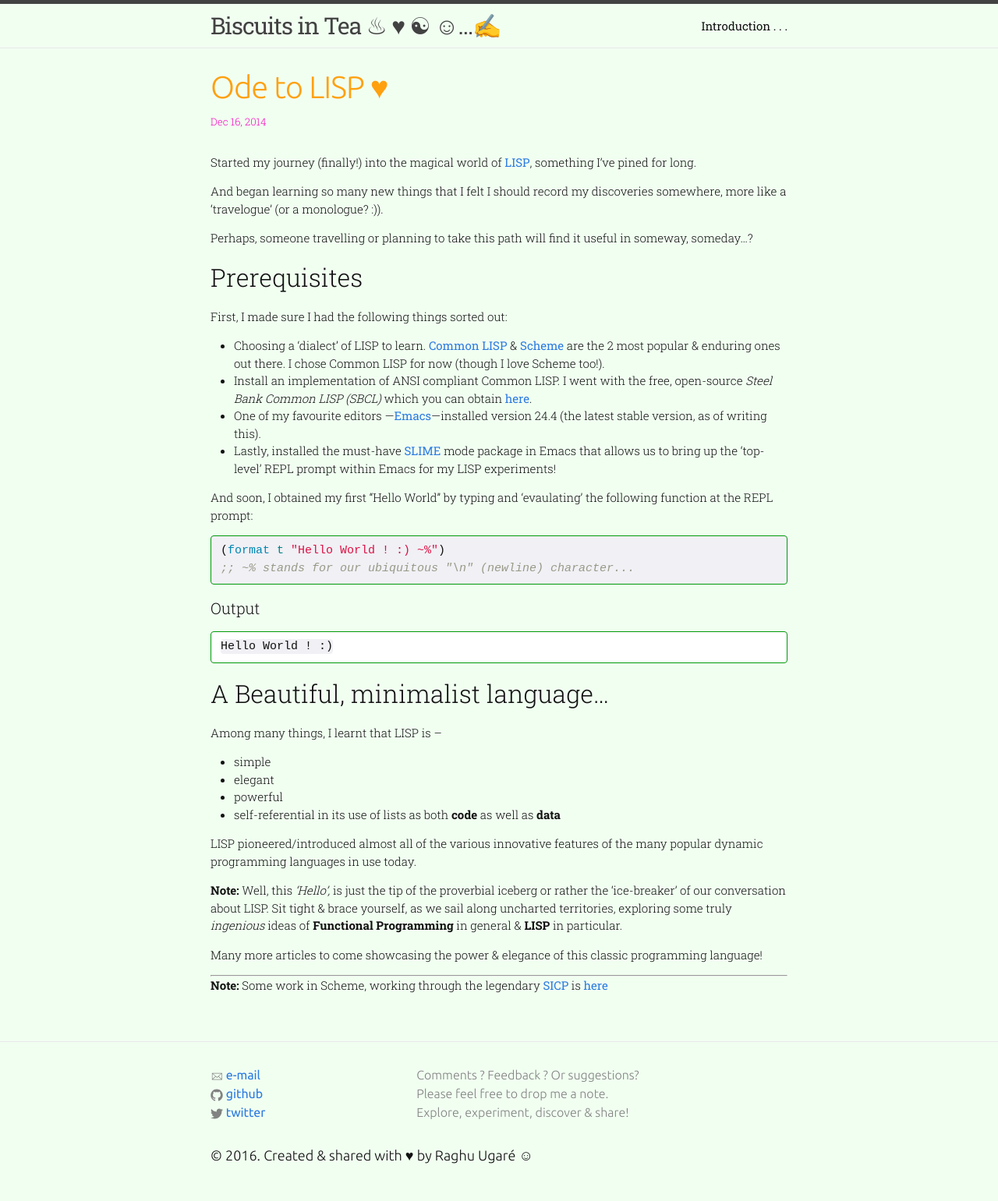
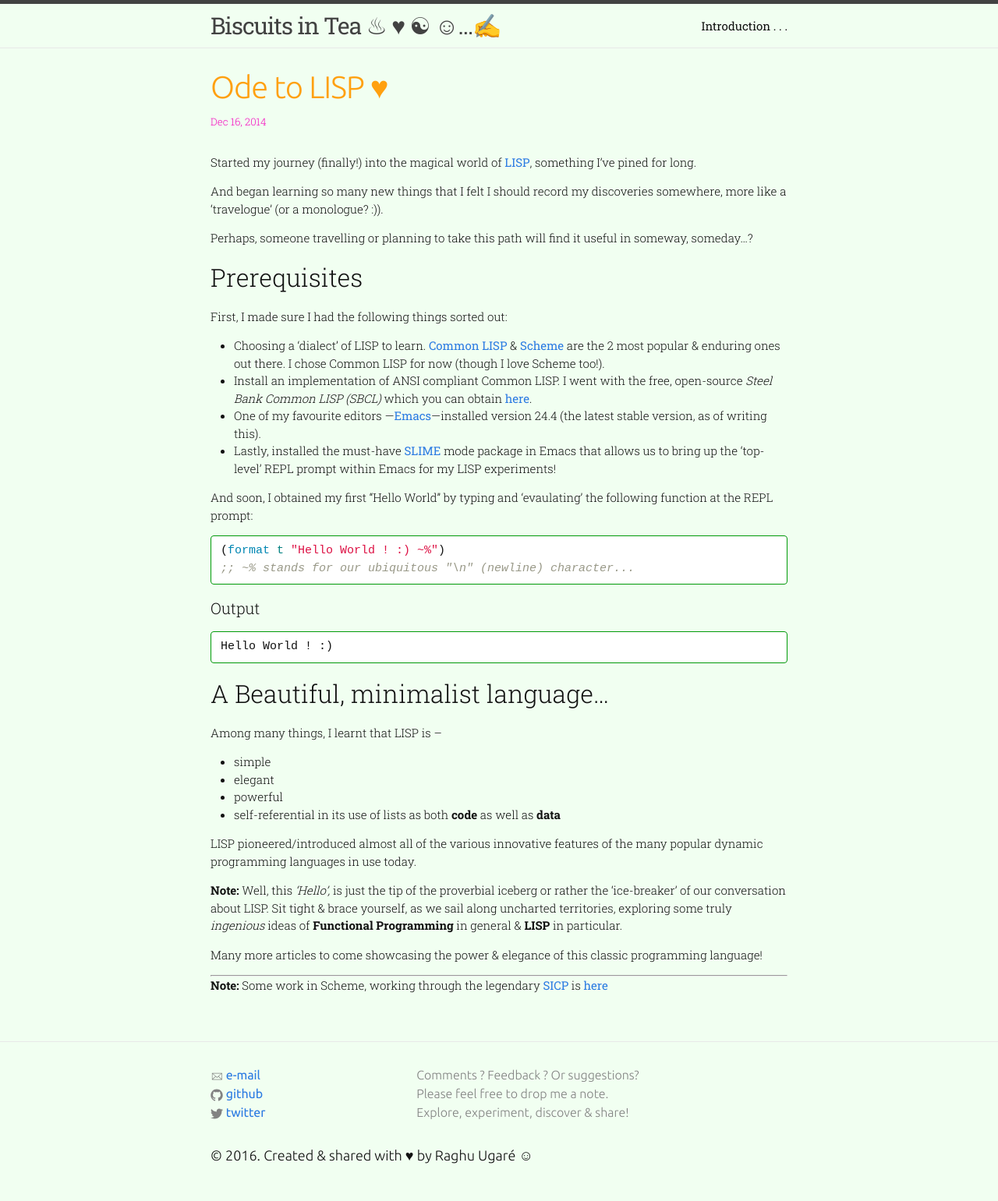
Before and after one commit to raghuugare/raghuugare.bkup, a Jekyll site: the page built from _posts/2014-12-16-ode_to_LISP.markdown, in a window 1280 px wide. Shown: the whole page at 78% size. Built offline with Jekyll 4.4.1, drawn with Linux system fonts in a browser that asks for light colours; some web fonts are replaced.

Commit message:
Fixed the code bgcolor! Yay! :)

```diff
--- a/_sass/_base.scss
+++ b/_sass/_base.scss
@@ -137,7 +137,7 @@ code {
     font-size: $code-font-size;
     border: 1px solid #009909; // $grey-color-light;
     border-radius: 4px;
-    background-color: #f0f0f5; // #eef;
+    background-color: #fff; // #f0f0f5; // #eef;
 }
 
 code {
```
